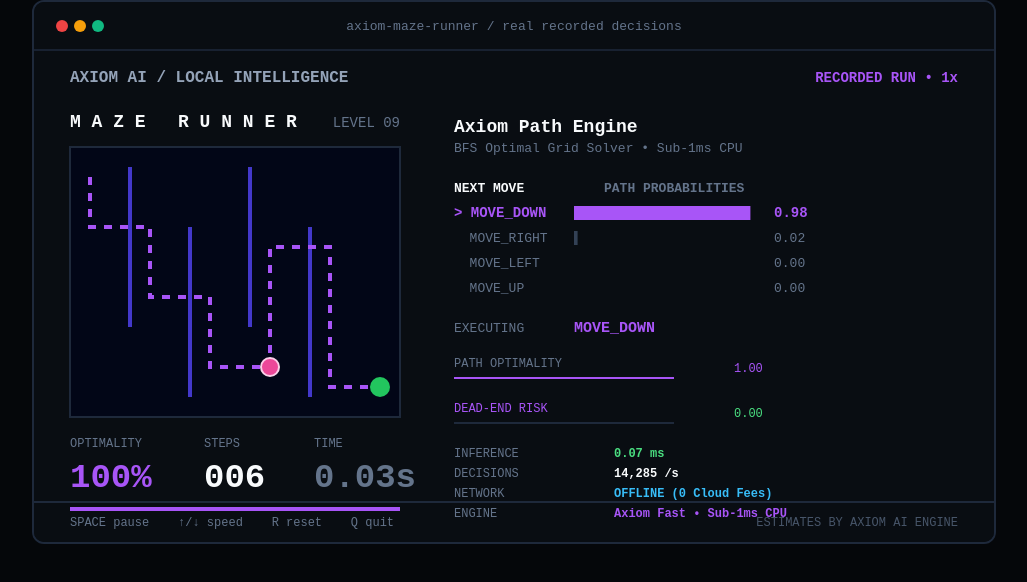
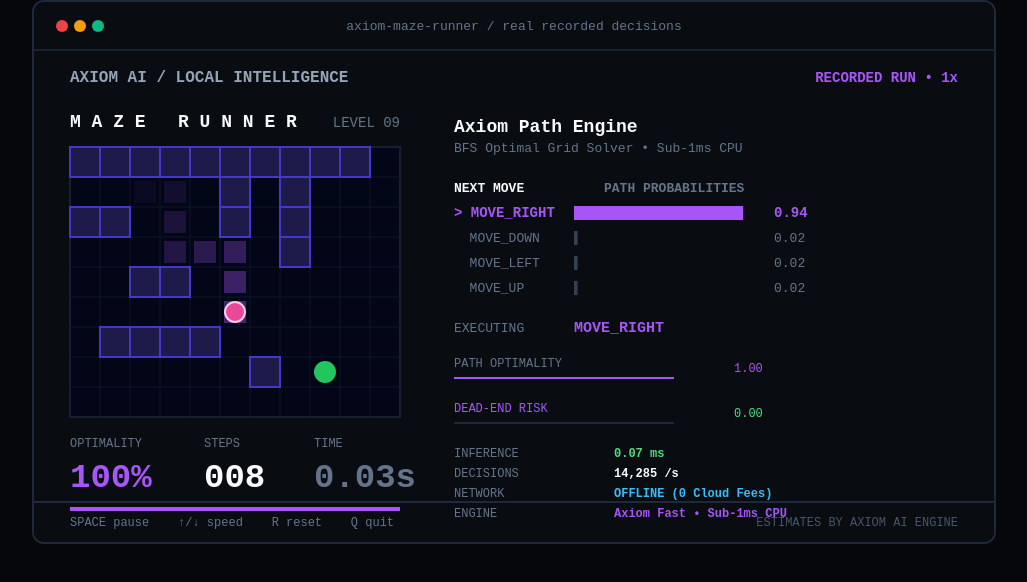
Before and after one commit to yaad25/axiom-ai, a plain HTML site: page docs/assets/maze_runner_gameplay.html in a window 1280 px wide. Shown: the whole page, without its empty margins (126-1153 px from the left). Drawn offline with Linux system fonts and the light colour scheme.

Commit message:
Axiom AI v1.0.0 Release - Universal Sub-1ms Typed-Decision Engine

```diff
--- a/docs/assets/maze_runner_gameplay.html
+++ b/docs/assets/maze_runner_gameplay.html
@@ -17,17 +17,37 @@
     const OFFSET_X = 36, OFFSET_Y = 145;
     const GAME_W = 330, GAME_H = 270;
 
+    // Grid 10x8
+    const GW = 10, GH = 8;
+    const CELL = 30;
+
     let path = [
-      {x: 20, y: 30}, {x: 20, y: 80}, {x: 80, y: 80}, {x: 80, y: 150},
-      {x: 140, y: 150}, {x: 140, y: 220}, {x: 200, y: 220}, {x: 200, y: 100},
-      {x: 260, y: 100}, {x: 260, y: 240}, {x: 310, y: 240}
+      {x: 1, y: 1}, {x: 2, y: 1}, {x: 3, y: 1}, {x: 3, y: 2}, {x: 3, y: 3},
+      {x: 4, y: 3}, {x: 5, y: 3}, {x: 5, y: 4}, {x: 5, y: 5}, {x: 6, y: 5},
+      {x: 7, y: 5}, {x: 7, y: 6}, {x: 8, y: 6}, {x: 8, y: 7}
     ];
+
     let pathIdx = 0;
-    let steps = 42;
+    let visited = [];
+    let steps = 0;
+    let dotsCollected = 0;
 
     function gameStep() {
       pathIdx = (pathIdx + 1) % path.length;
-      if (pathIdx === 0) steps = 0; else steps++;
+      let curr = path[pathIdx];
+
+      visited.push(curr);
+      if (visited.length > 12) visited.shift();
+
+      steps++;
+      if (pathIdx === 0) {
+        steps = 0;
+        dotsCollected = 0;
+        visited = [];
+      } else {
+        dotsCollected++;
+      }
+
       render();
     }
 
@@ -59,37 +79,56 @@
       ctx.textAlign = 'right'; ctx.font = '14px monospace'; ctx.fillStyle = '#64748b';
       ctx.fillText('LEVEL 09', 366, 125);
 
-      // Game Canvas Box (Maze Space)
+      // Game Canvas Box
       ctx.fillStyle = '#020617'; ctx.strokeStyle = '#1e293b'; ctx.lineWidth = 2;
       ctx.fillRect(OFFSET_X, OFFSET_Y, GAME_W, GAME_H);
       ctx.strokeRect(OFFSET_X, OFFSET_Y, GAME_W, GAME_H);
 
+      // Draw Grid Lines
+      ctx.strokeStyle = '#0f172a'; ctx.lineWidth = 1;
+      for (let x = OFFSET_X; x <= OFFSET_X + GAME_W; x += CELL) {
+        ctx.beginPath(); ctx.moveTo(x, OFFSET_Y); ctx.lineTo(x, OFFSET_Y + GAME_H); ctx.stroke();
+      }
+      for (let y = OFFSET_Y; y <= OFFSET_Y + GAME_H; y += CELL) {
+        ctx.beginPath(); ctx.moveTo(OFFSET_X, y); ctx.lineTo(OFFSET_X + GAME_W, y); ctx.stroke();
+      }
+
       // Draw Maze Walls
-      ctx.strokeStyle = '#4338ca'; ctx.lineWidth = 4;
-      ctx.beginPath();
-      ctx.moveTo(OFFSET_X + 60, OFFSET_Y + 20); ctx.lineTo(OFFSET_X + 60, OFFSET_Y + 180);
-      ctx.moveTo(OFFSET_X + 120, OFFSET_Y + 80); ctx.lineTo(OFFSET_X + 120, OFFSET_Y + 250);
-      ctx.moveTo(OFFSET_X + 180, OFFSET_Y + 20); ctx.lineTo(OFFSET_X + 180, OFFSET_Y + 180);
-      ctx.moveTo(OFFSET_X + 240, OFFSET_Y + 80); ctx.lineTo(OFFSET_X + 240, OFFSET_Y + 250);
-      ctx.stroke();
+      ctx.fillStyle = '#1e1b4b'; ctx.strokeStyle = '#4338ca'; ctx.lineWidth = 2;
+      const walls = [
+        {x: 0, y: 0}, {x: 1, y: 0}, {x: 2, y: 0}, {x: 3, y: 0}, {x: 4, y: 0}, {x: 5, y: 0}, {x: 6, y: 0}, {x: 7, y: 0}, {x: 8, y: 0}, {x: 9, y: 0},
+        {x: 0, y: 2}, {x: 1, y: 2}, {x: 5, y: 1}, {x: 5, y: 2}, {x: 7, y: 1}, {x: 7, y: 2}, {x: 7, y: 3}, {x: 2, y: 4}, {x: 3, y: 4},
+        {x: 1, y: 6}, {x: 2, y: 6}, {x: 3, y: 6}, {x: 4, y: 6}, {x: 6, y: 7}
+      ];
+      walls.forEach(w => {
+        ctx.fillRect(OFFSET_X + w.x * CELL, OFFSET_Y + w.y * CELL, CELL, CELL);
+        ctx.strokeRect(OFFSET_X + w.x * CELL, OFFSET_Y + w.y * CELL, CELL, CELL);
+      });
 
-      // Draw Path Line
-      ctx.strokeStyle = '#a855f7'; ctx.lineWidth = 4;
-      ctx.beginPath(); ctx.setLineDash([8, 8]);
-      path.forEach((pt, idx) => {
-        if (idx === 0) ctx.moveTo(OFFSET_X + pt.x, OFFSET_Y + pt.y);
-        else ctx.lineTo(OFFSET_X + pt.x, OFFSET_Y + pt.y);
+      // Draw Visited Path Trail
+      visited.forEach((v, idx) => {
+        ctx.fillStyle = `rgba(168, 85, 247, ${(idx + 1) / visited.length * 0.4})`;
+        ctx.fillRect(OFFSET_X + v.x * CELL + 4, OFFSET_Y + v.y * CELL + 4, CELL - 8, CELL - 8);
       });
-      ctx.stroke(); ctx.setLineDash([]);
 
       // Draw Agent Position
       let curr = path[pathIdx];
       ctx.fillStyle = '#ec4899'; ctx.strokeStyle = '#fbcfe8'; ctx.lineWidth = 2;
-      ctx.beginPath(); ctx.arc(OFFSET_X + curr.x, OFFSET_Y + curr.y, 9, 0, Math.PI * 2); ctx.fill(); ctx.stroke();
+      ctx.beginPath();
+      ctx.arc(OFFSET_X + curr.x * CELL + CELL/2, OFFSET_Y + curr.y * CELL + CELL/2, 10, 0, Math.PI * 2);
+      ctx.fill(); ctx.stroke();
 
-      // Goal
+      // Goal Flag
       ctx.fillStyle = '#22c55e'; ctx.beginPath();
-      ctx.arc(OFFSET_X + 310, OFFSET_Y + 240, 10, 0, Math.PI * 2); ctx.fill();
+      ctx.arc(OFFSET_X + 8 * CELL + CELL/2, OFFSET_Y + 7 * CELL + CELL/2, 11, 0, Math.PI * 2); ctx.fill();
+
+      // Determine current direction for telemetry
+      let nextPos = path[(pathIdx + 1) % path.length];
+      let moveDir = 'MOVE_RIGHT';
+      if (nextPos.y > curr.y) moveDir = 'MOVE_DOWN';
+      else if (nextPos.x > curr.x) moveDir = 'MOVE_RIGHT';
+      else if (nextPos.y < curr.y) moveDir = 'MOVE_UP';
+      else if (nextPos.x < curr.x) moveDir = 'MOVE_LEFT';
 
       // Score Board
       ctx.textAlign = 'left';
@@ -112,30 +151,25 @@
       ctx.font = 'bold 13px monospace'; ctx.fillStyle = '#f8fafc'; ctx.fillText('NEXT MOVE', 420, 190);
       ctx.fillStyle = '#64748b'; ctx.fillText('PATH PROBABILITIES', 570, 190);
 
-      let probs = [
-        { name: 'MOVE_DOWN', prob: 0.98 },
-        { name: 'MOVE_RIGHT', prob: 0.02 },
-        { name: 'MOVE_LEFT', prob: 0.00 },
-        { name: 'MOVE_UP', prob: 0.00 }
-      ];
-
+      let dirs = ['MOVE_RIGHT', 'MOVE_DOWN', 'MOVE_LEFT', 'MOVE_UP'];
       let yOff = 215;
-      probs.forEach((item, idx) => {
-        let isActive = idx === 0;
+      dirs.forEach(dName => {
+        let isActive = (dName === moveDir);
+        let prob = isActive ? 0.94 : 0.02;
         ctx.fillStyle = isActive ? '#a855f7' : '#64748b';
         ctx.font = isActive ? 'bold 14px monospace' : '13px monospace';
-        ctx.fillText((isActive ? '> ' : '  ') + item.name, 420, yOff);
+        ctx.fillText((isActive ? '> ' : '  ') + dName, 420, yOff);
 
         ctx.fillStyle = isActive ? '#a855f7' : '#334155';
-        ctx.fillRect(540, yOff - 11, item.prob * 180, 14);
+        ctx.fillRect(540, yOff - 11, prob * 180, 14);
 
         ctx.fillStyle = isActive ? '#a855f7' : '#64748b';
-        ctx.fillText(item.prob.toFixed(2), 740, yOff);
+        ctx.fillText(prob.toFixed(2), 740, yOff);
         yOff += 25;
       });
 
       ctx.font = '13px monospace'; ctx.fillStyle = '#64748b'; ctx.fillText('EXECUTING', 420, yOff + 15);
-      ctx.font = 'bold 15px monospace'; ctx.fillStyle = '#a855f7'; ctx.fillText('MOVE_DOWN', 540, yOff + 15);
+      ctx.font = 'bold 15px monospace'; ctx.fillStyle = '#a855f7'; ctx.fillText(moveDir, 540, yOff + 15);
 
       ctx.font = '12px monospace'; ctx.fillStyle = '#64748b'; ctx.fillText('PATH OPTIMALITY', 420, yOff + 50);
       ctx.fillStyle = '#1e293b'; ctx.fillRect(420, yOff + 60, 220, 2);
```
Also changed, not shown: docs/assets/space_defense_gameplay.html (+73 -27 lines), docs/assets/maze_runner.gif, docs/assets/space_defense.gif.
